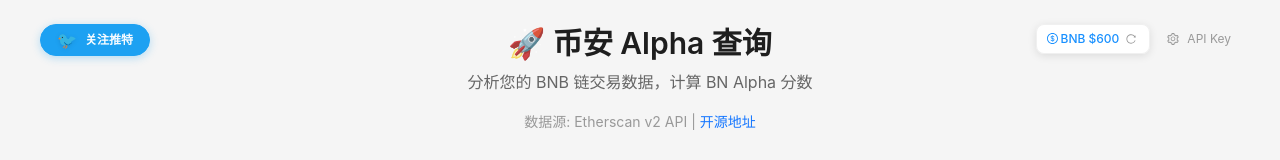
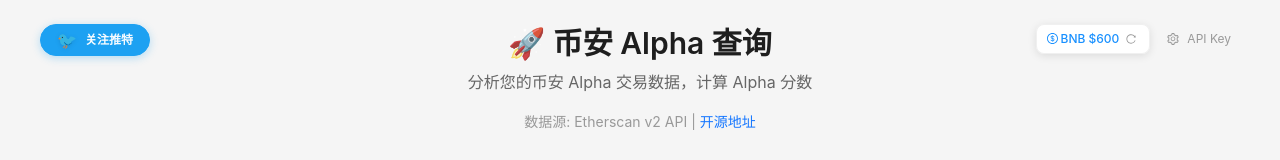
Before and after one commit to Dylanma1994/bn-alpha, a React (Vite) app: page / in a window 1280 px wide. Shown: the top 160 px of the page. Built offline with nearby package versions, Linux system fonts and the light colour scheme; no server answers.

Commit message:
修改描述

```diff
--- a/index.html
+++ b/index.html
@@ -4,7 +4,7 @@
     <meta charset="UTF-8" />
     <link rel="icon" type="image/svg+xml" href="/vite.svg" />
     <meta name="viewport" content="width=device-width, initial-scale=1.0" />
-    <title>BNB 链交易查询工具</title>
+    <title>币安 Alpha 交易查询工具</title>
   </head>
   <body>
     <div id="root"></div>
--- a/src/App.tsx
+++ b/src/App.tsx
@@ -288,7 +288,7 @@
               🚀 币安 Alpha 查询
             </Title>
             <Paragraph style={{ fontSize: "16px", color: "#666" }}>
-              分析您的 BNB 链交易数据，计算 BN Alpha 分数
+              分析您的币安 Alpha 交易数据，计算 Alpha 分数
             </Paragraph>
             <Paragraph
               style={{ fontSize: "14px", color: "#999", marginTop: "16px" }}
```
